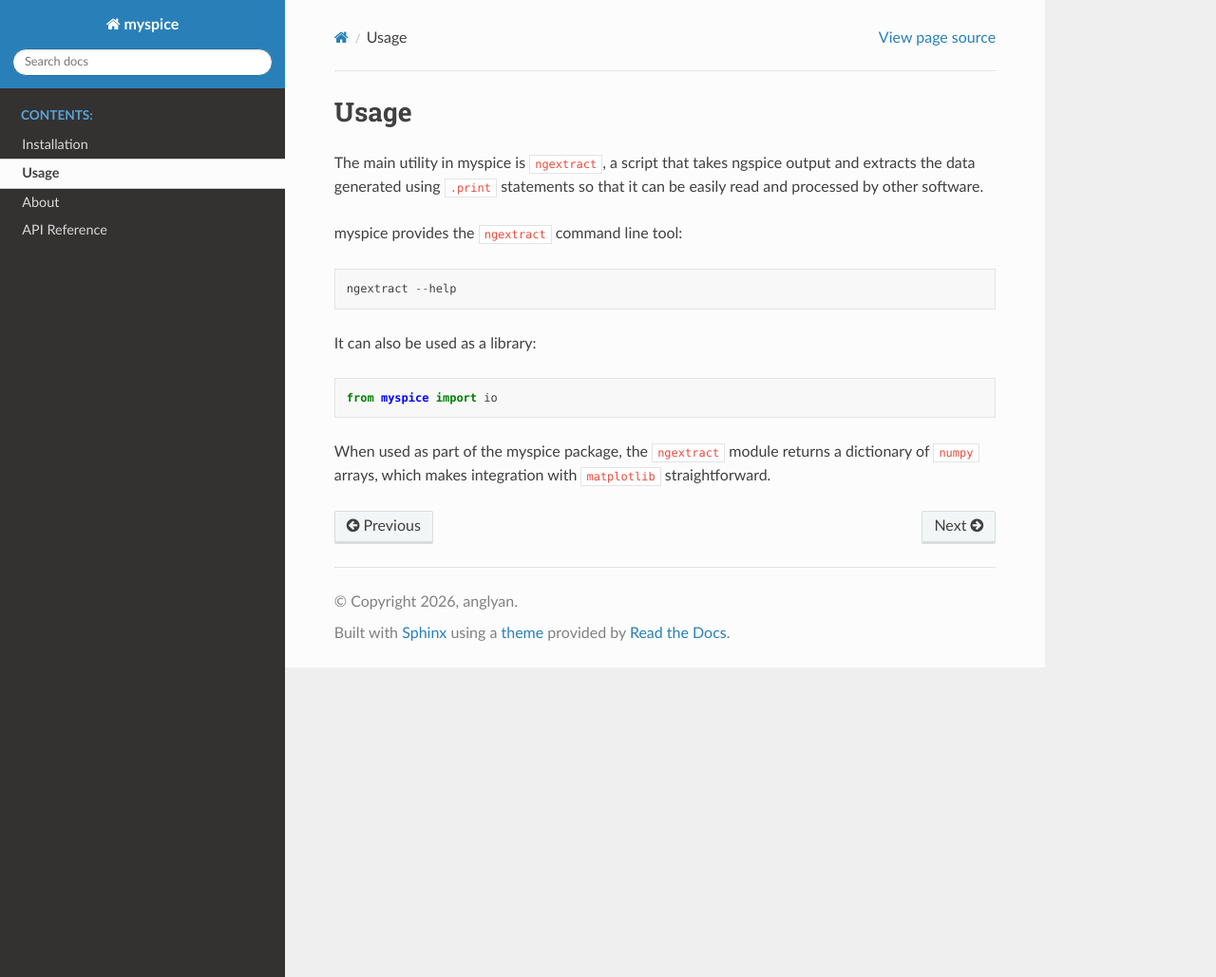
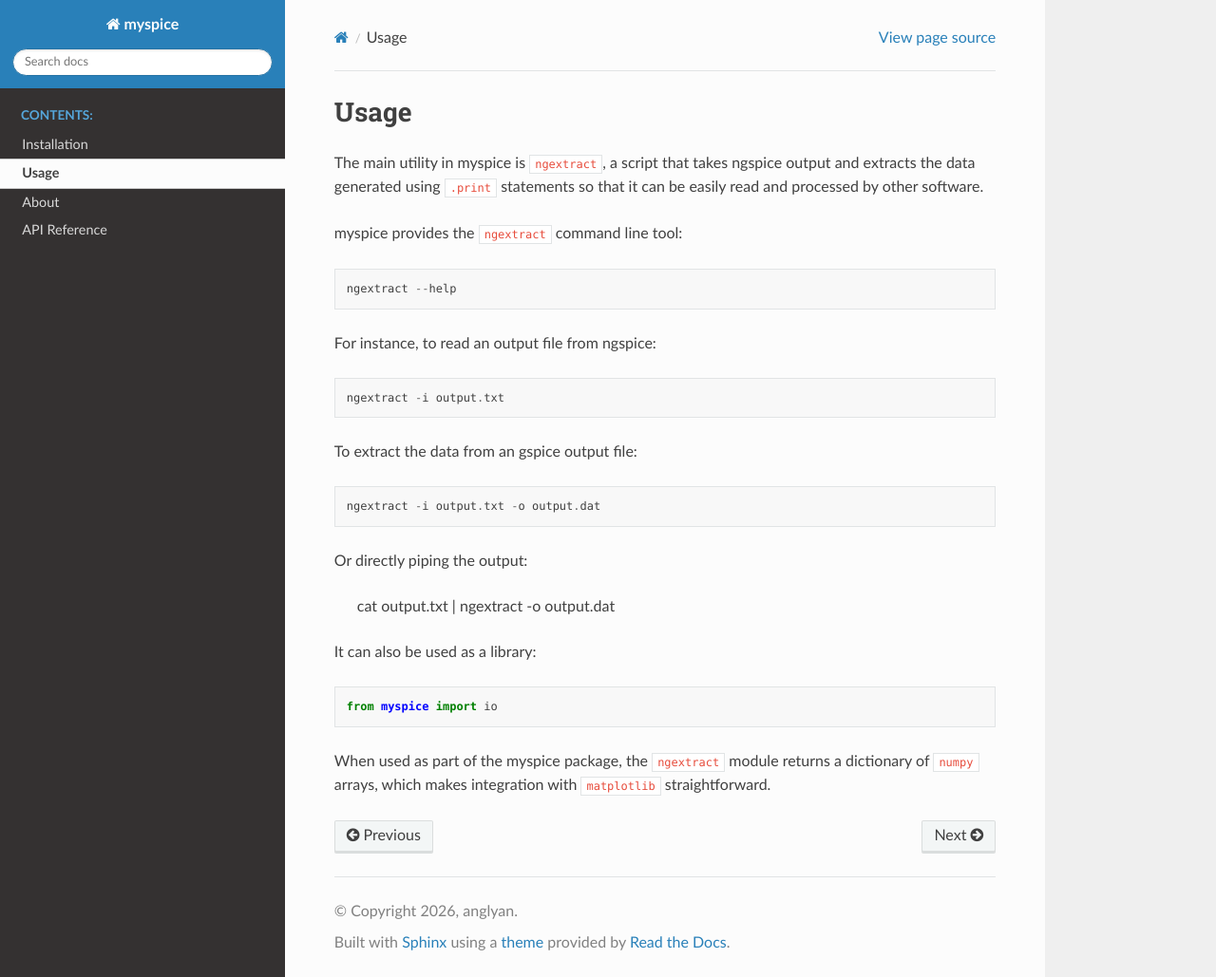
Before and after one commit to anglyan/myspice, a Sphinx documentation site: the page built from docs/source/usage.rst, in a window 1280 px wide and 1029 px high. Shown: the whole window at 95% size. Built offline with Sphinx 7.4.7 and the Read the Docs theme 3.1.0, drawn with Linux system fonts in a browser that asks for light colours.

Commit message:
updated docs

```diff
--- a/docs/source/about.rst
+++ b/docs/source/about.rst
@@ -1,5 +1,5 @@
 About
-=====
+-----
 
 myspice was created as a tool to help with the building of
 `ngspice <https://ngspice.sourceforge.io>`_ tutorials.
@@ -11,7 +11,7 @@
 `anglyan/myspice <https://github.com/anglyan/myspice>`_.
 
 What myspice is not
---------------------
+~~~~~~~~~~~~~~~~~~~
 
 There are other good Python packages that provide a more comprehensive
 integration with solvers such as ngspice or Xyce:
--- a/docs/source/install.rst
+++ b/docs/source/install.rst
@@ -1,5 +1,5 @@
 Installation
-============
+------------
 
 Install from PyPI::
 
--- a/docs/source/usage.rst
+++ b/docs/source/usage.rst
@@ -1,5 +1,5 @@
 Usage
-=====
+-----
 
 The main utility in myspice is ``ngextract``, a script that takes ngspice
 output and extracts the data generated using ``.print`` statements so that
@@ -9,6 +9,18 @@
 
    ngextract --help
 
+For instance, to read an output file from ngspice::
+
+   ngextract -i output.txt
+
+To extract the data from an gspice output file::
+
+   ngextract -i output.txt -o output.dat
+
+Or directly piping the output:
+
+   cat output.txt | ngextract -o output.dat
+
 It can also be used as a library::
 
    from myspice import io
```
Also changed, not shown: other parts of docs/source/install.rst (+2 -0 lines).
